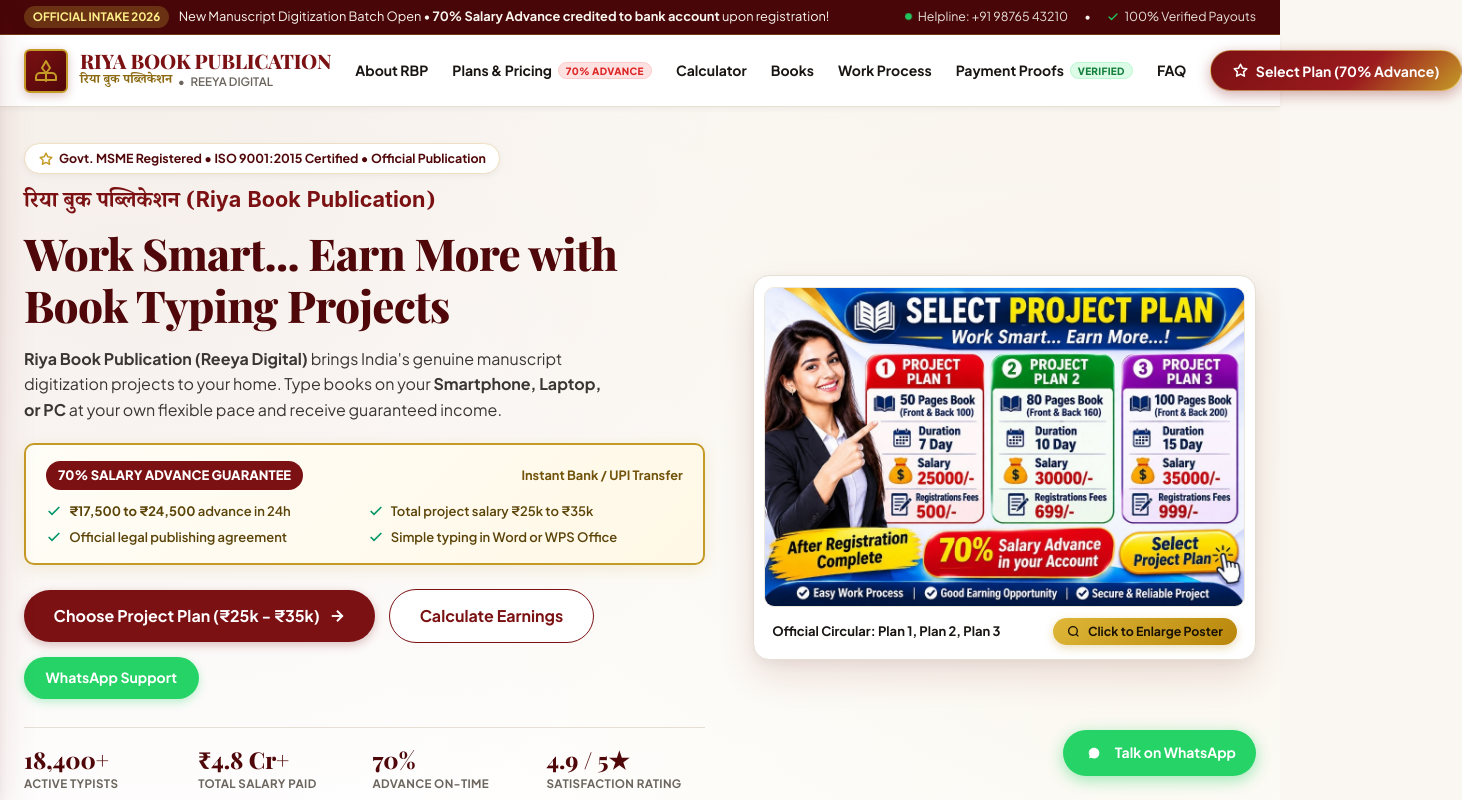
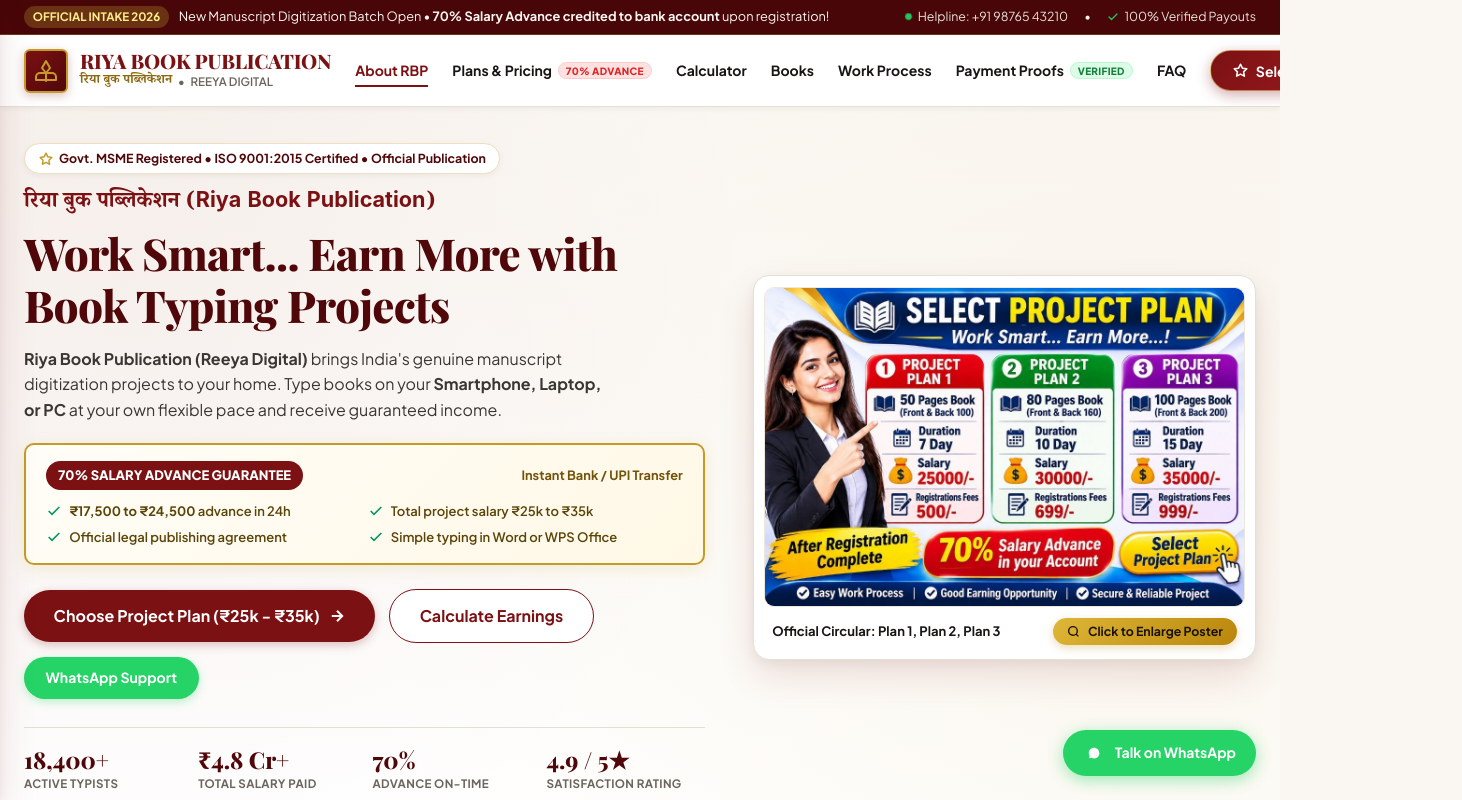
Before and after one commit to Samifarhan52/rd, a plain HTML site: page index.html in a window 1280 px wide. Shown: the top 800 px of the page, 1462 px wide, since content can reach past the window. Drawn offline with nearby package versions, Linux system fonts and the light colour scheme; a web font is replaced by a local one.

Commit message:
Fix navbar sticky positioning during scroll with frosted glass treatment and scrollspy

```diff
--- a/assets/css/style.css
+++ b/assets/css/style.css
@@ -70,9 +70,11 @@
 html {
   font-size: 16px;
   scroll-behavior: smooth;
+  scroll-padding-top: 80px;
   -webkit-font-smoothing: antialiased;
   -moz-osx-font-smoothing: grayscale;
   -webkit-text-size-adjust: 100%;
+  overflow-x: clip;
 }
 
 body {
@@ -80,8 +82,13 @@ body {
   background-color: var(--bg-page);
   color: var(--text-body);
   line-height: 1.55;
-  overflow-x: hidden;
+  overflow-x: clip;
   -webkit-tap-highlight-color: transparent;
+}
+
+/* Offset anchor scrolling targets for sticky/fixed navigation */
+section[id], div[id] {
+  scroll-margin-top: 80px;
 }
 
 img {
@@ -320,15 +327,29 @@ input, select, textarea {
 }
 
 /* ==========================================================================
-   2. UNIFIED FLAGSHIP SITE HEADER
+   2. UNIFIED FLAGSHIP SITE HEADER (Persistently Fixed / Sticky on Scroll)
    ========================================================================== */
 .site-header {
+  position: -webkit-sticky;
   position: sticky;
   top: 0;
+  left: 0;
+  right: 0;
+  width: 100%;
   z-index: 1000;
   background: #FFFFFF;
   border-bottom: 1px solid var(--border-light);
   box-shadow: var(--shadow-sm);
+  transition: background-color 0.25s ease, box-shadow 0.25s ease, border-color 0.25s ease;
+  will-change: transform, box-shadow;
+}
+
+.site-header.scrolled {
+  background: rgba(255, 255, 255, 0.98);
+  -webkit-backdrop-filter: blur(12px);
+  backdrop-filter: blur(12px);
+  box-shadow: 0 4px 22px rgba(123, 17, 19, 0.09), 0 2px 6px rgba(0, 0, 0, 0.04);
+  border-bottom-color: rgba(197, 155, 39, 0.35);
 }
 
 .header-inner-row {
@@ -423,7 +444,8 @@ input, select, textarea {
   transition: var(--transition);
 }
 
-.nav-menu-link:hover {
+.nav-menu-link:hover,
+.nav-menu-link.active {
   color: var(--color-primary);
 }
 
@@ -438,7 +460,8 @@ input, select, textarea {
   transition: width 0.2s ease;
 }
 
-.nav-menu-link:hover::after {
+.nav-menu-link:hover::after,
+.nav-menu-link.active::after {
   width: 100%;
 }
 
@@ -2111,6 +2134,13 @@ input, select, textarea {
    COMPREHENSIVE MOBILE RESPONSIVENESS & TOUCH OPTIMIZATION (< 768px)
    ========================================================================== */
 @media (max-width: 767px) {
+  html {
+    scroll-padding-top: 65px;
+  }
+  section[id], div[id] {
+    scroll-margin-top: 65px;
+  }
+
   .container {
     padding: 0 1rem;
   }
--- a/assets/js/main.js
+++ b/assets/js/main.js
@@ -256,7 +256,7 @@ document.addEventListener('DOMContentLoaded', () => {
     });
   }
 
-  // --- 9. Smooth Scroll for all in-page anchors ---
+  // --- 9. Smooth Scroll for all in-page anchors with dynamic header offset ---
   document.querySelectorAll('a[href^="#"]').forEach(anchor => {
     anchor.addEventListener('click', function(e) {
       const targetId = this.getAttribute('href');
@@ -264,9 +264,60 @@ document.addEventListener('DOMContentLoaded', () => {
         const targetElement = document.querySelector(targetId);
         if (targetElement) {
           e.preventDefault();
-          targetElement.scrollIntoView({ behavior: 'smooth' });
+          const siteHeader = document.querySelector('.site-header');
+          const headerHeight = siteHeader ? siteHeader.offsetHeight : 70;
+          const targetPosition = targetElement.getBoundingClientRect().top + window.pageYOffset - headerHeight - 10;
+          window.scrollTo({
+            top: targetPosition,
+            behavior: 'smooth'
+          });
         }
       }
     });
   });
+
+  // --- 10. Persistently Fixed / Sticky Navbar Scroll State & Scrollspy ---
+  const siteHeader = document.querySelector('.site-header');
+  const navLinks = document.querySelectorAll('.site-nav-menu .nav-menu-link');
+  const trackedSections = document.querySelectorAll('section[id]');
+
+  function handleNavbarScroll() {
+    const scrollY = window.pageYOffset || document.documentElement.scrollTop;
+
+    // Toggle elevated shadow and backdrop blur
+    if (siteHeader) {
+      if (scrollY > 15) {
+        siteHeader.classList.add('scrolled');
+      } else {
+        siteHeader.classList.remove('scrolled');
+      }
+    }
+
+    // Scrollspy: highlight active section link in navigation menu
+    if (navLinks.length && trackedSections.length) {
+      let currentSectionId = '';
+      const headerOffset = siteHeader ? siteHeader.offsetHeight + 60 : 120;
+
+      trackedSections.forEach(sec => {
+        const top = sec.offsetTop - headerOffset;
+        const height = sec.offsetHeight;
+        if (scrollY >= top && scrollY < top + height) {
+          currentSectionId = sec.getAttribute('id');
+        }
+      });
+
+      if (currentSectionId) {
+        navLinks.forEach(link => {
+          if (link.getAttribute('href') === `#${currentSectionId}`) {
+            link.classList.add('active');
+          } else {
+            link.classList.remove('active');
+          }
+        });
+      }
+    }
+  }
+
+  window.addEventListener('scroll', handleNavbarScroll, { passive: true });
+  handleNavbarScroll(); // Run immediately on page load
 });
```
